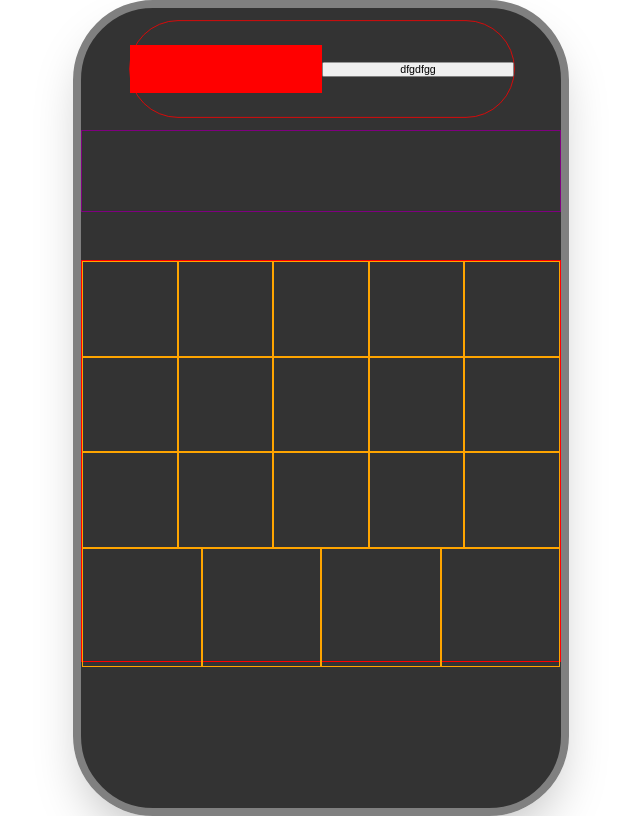
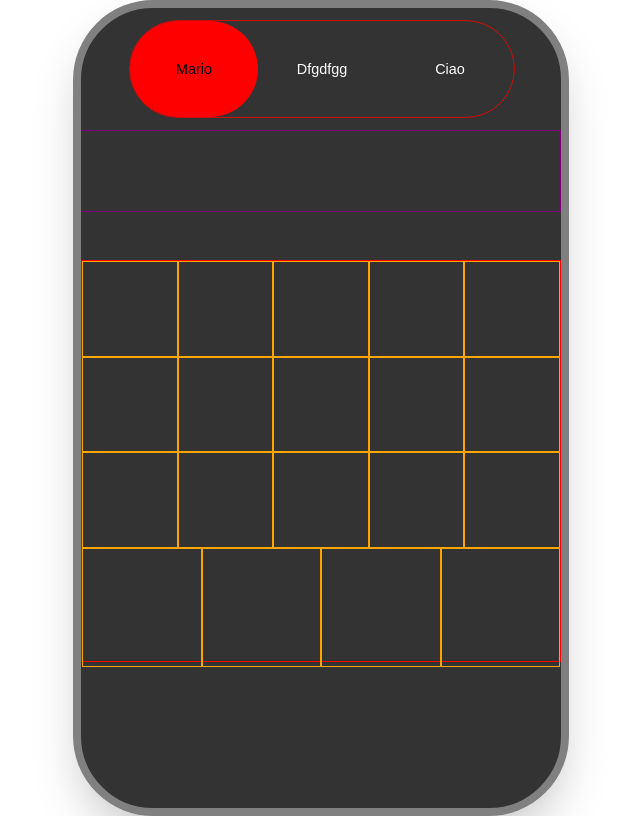
Before and after one commit to BiBCast/calculator-react, a React (Vite) app: page / in a window 1280 px wide. Shown: the whole page, without its empty margins (319-959 px from the left). Built offline with nearby package versions, Linux system fonts and the light colour scheme.

Commit message:
navigation done

```diff
--- a/src/App.tsx
+++ b/src/App.tsx
@@ -13,7 +13,7 @@ function App() {
     <div className="container">
       <div className="container__cellphone">
         <Navigation
-          options={["mario", "dfgdfgg"]}
+          options={["mario", "dfgdfgg", "ciao"]}
           selectedIndex={selectedOption}
           onclick={handleChange}
         />
--- a/src/components/Navigation.tsx
+++ b/src/components/Navigation.tsx
@@ -18,7 +18,10 @@ export function Navigation({ options, selectedIndex, onclick }: Props) {
               onClick={() => onclick(index)}
               type="button"
               key={index}
-              className="navigation__element"
+              className={
+                "navigation__element " +
+                (index === selectedIndex ? "element_focus" : "")
+              }
             >
               {opt}
             </button>
--- a/src/index.css
+++ b/src/index.css
@@ -26,25 +26,39 @@ body {
 
 .cellphone__navigation {
   --navigation-height: 15%;
-  border: 1px solid red;
+  --navigation-border: 5rem;
+  border: 0.3px solid red;
   height: var(--navigation-height);
   width: 100%;
   transform: scale(0.8);
-  border-radius: 5rem;
+  border-radius: var(--navigation-border);
   position: relative;
   display: flex;
   justify-content: center;
   align-items: center;
+  overflow: hidden;
 }
 .navigation__element {
-  flex-grow: 1;
+  flex: 1;
   width: calc(100% / var(--options));
   text-align: center;
+  background: none;
+  border: none;
+  color: white;
+  font-size: large;
+  text-transform: capitalize;
+  z-index: 1;
+}
+.element_focus {
+  color: black;
+  transition: all 0.2s ease-in-out;
 }
 .navigation__hover {
   position: absolute;
   background: red;
-  height: 50%;
+  height: 100%;
+  border-radius: var(--navigation-border);
+  transition: all 0.2s ease-in-out;
   width: calc(100% / var(--options));
   left: calc(100% / var(--options) * var(--selected-option));
 }
```
